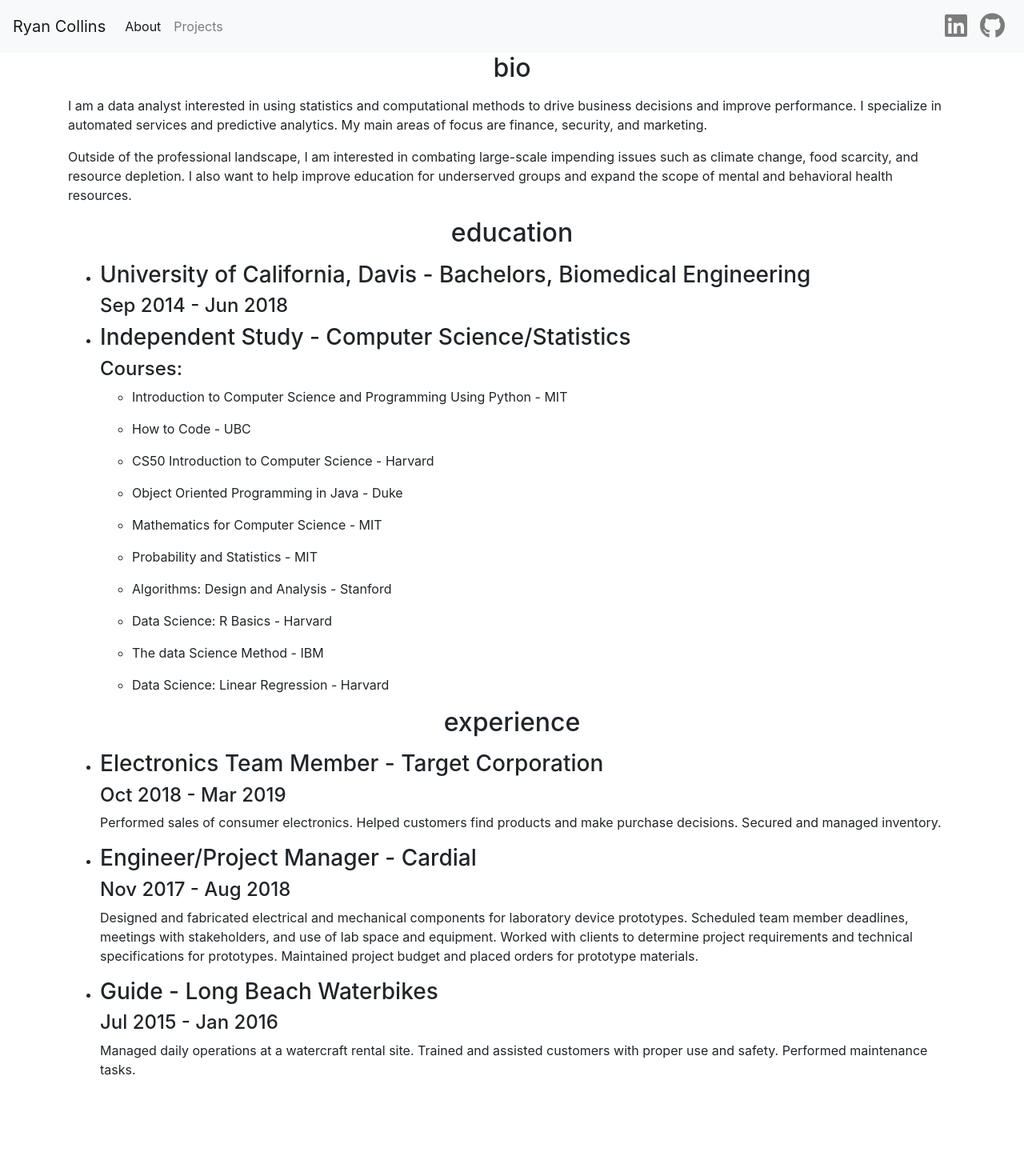
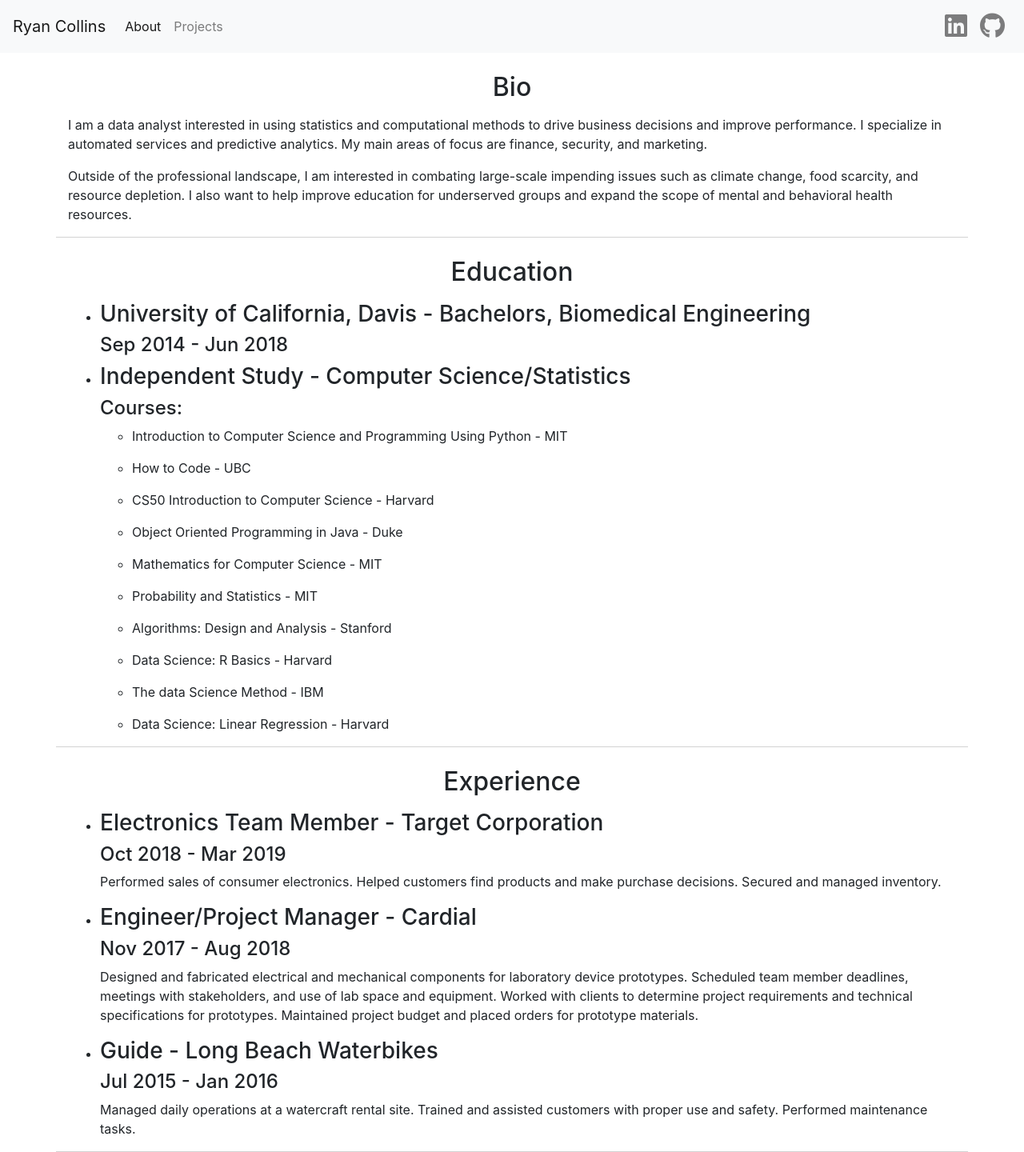
Before and after one commit to RyanMCollins/RyanMCollins.github.io, a Jekyll site: the page built from index.md, in a window 1280 px wide. Shown: the whole page at 80% size. Built offline with Jekyll 4.4.1, drawn with Linux system fonts in a browser that asks for light colours; nearby versions of some CDN libraries; before the commit the page ends 1365 px from its top, so only the background shows below that.

Commit message:
Update styling for content sections

```diff
--- a/_includes/bio.html
+++ b/_includes/bio.html
@@ -1,4 +1,4 @@
 {% assign entry = site.bio | where:"category", category | first  %}
 
-<h2 class="text-center">{{ entry.category }}</h2>
+<h2 class="text-center section-head">{{ entry.category }}</h2>
 <p>{{ entry.content }}</p>
--- a/_layouts/default.html
+++ b/_layouts/default.html
@@ -8,6 +8,9 @@
 
     <link rel="stylesheet" href="https://cdn.jsdelivr.net/npm/bootstrap@4.5.3/dist/css/bootstrap.min.css" integrity="sha384-TX8t27EcRE3e/ihU7zmQxVncDAy5uIKz4rEkgIXeMed4M0jlfIDPvg6uqKI2xXr2" crossorigin="anonymous">
     <link rel="stylesheet" href="https://use.fontawesome.com/releases/v5.5.0/css/all.css" integrity="sha384-B4dIYHKNBt8Bc12p+WXckhzcICo0wtJAoU8YZTY5qE0Id1GSseTk6S+L3BlXeVIU" crossorigin="anonymous">
+
+    <link rel="stylesheet" href="{{ site.baseurl }}/css/website.css"
+
   </head>
   <body>
       {% include header.html %}
--- /dev/null
+++ b/css/website.css
@@ -0,0 +1,8 @@
+.section {
+    padding-top: 1.5em;
+    border-bottom: 1px solid lightgray;
+}
+
+.section-head {
+    text-transform: capitalize;
+}
--- a/index.md
+++ b/index.md
@@ -3,21 +3,21 @@ title: About
 layout: default
 ---
 
-<div class="row">
+<div class="row section">
     <div class="col">
         {% assign category="bio" %}
         {% include bio.html %}
     </div>
 </div>
 
-<div class="row">
+<div class="row section">
     <div class="col">
         {% assign category="education" %}
         {% include bio.html %}
     </div>
 </div>
 
-<div class="row">
+<div class="row section">
     <div class="col">
         {% assign category="experience" %}
         {% include bio.html %}
```
Also changed, not shown: projects.md (+1 -1 lines).
